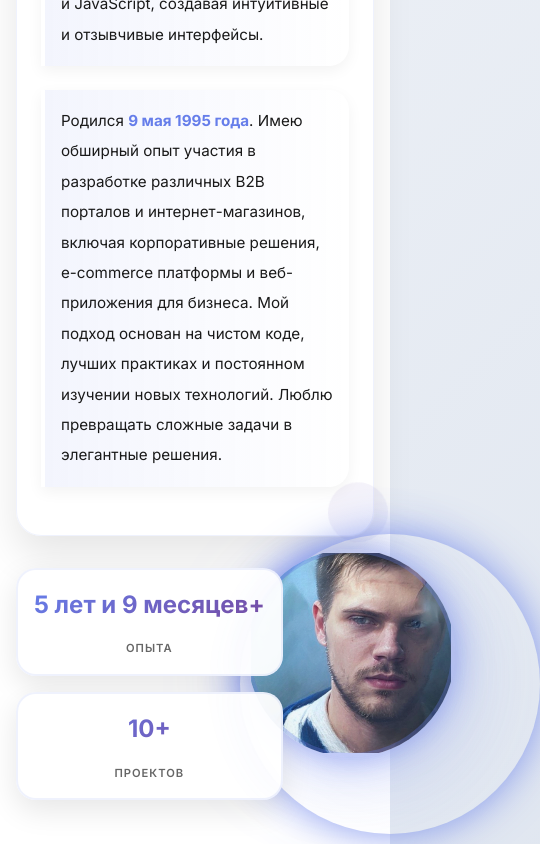
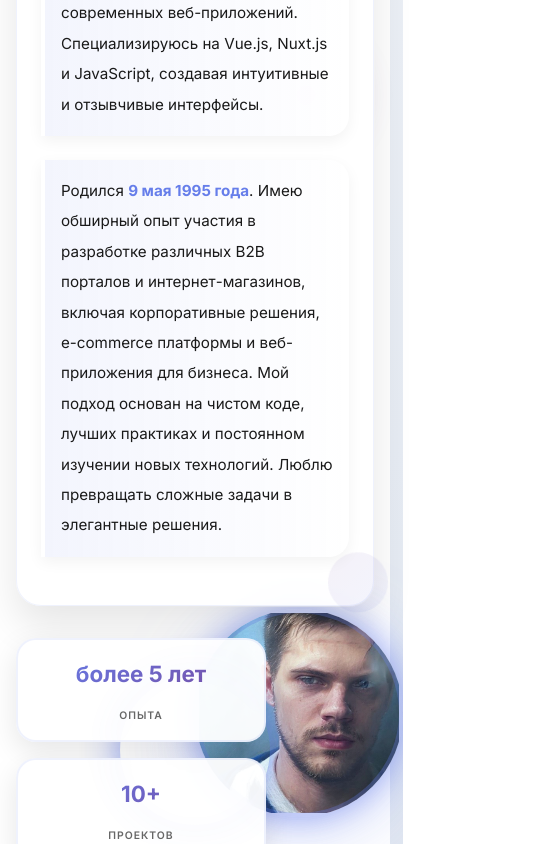
Before and after one commit to ArtemNaronov/portfolio, a Vue app: page / in a window 390 px wide. Shown: the part 1156-2000 px from the top of the page, 540 px wide, since content can reach past the window. Built offline with nearby package versions, Linux system fonts and the light colour scheme.

Commit message:
first commit

```diff
--- a/src/App.vue
+++ b/src/App.vue
@@ -86,7 +86,7 @@
           <div class="about-image animate-on-scroll" data-animation="fadeInRight">
             <div class="stats">
               <div class="stat animate-on-scroll" data-animation="fadeInUp" data-delay="0">
-                <h3>{{ experienceYears }}+</h3>
+                <h3>{{ experienceYears }}</h3>
                 <p>Опыта</p>
               </div>
               <div class="stat animate-on-scroll" data-animation="fadeInUp" data-delay="200">
@@ -413,7 +413,6 @@ export default {
       const diffTime = Math.abs(currentDate - startDate);
       const diffDays = Math.ceil(diffTime / (1000 * 60 * 60 * 24));
       const years = Math.floor(diffDays / 365);
-      const months = Math.floor((diffDays % 365) / 30);
 
       // Склонение для "лет"
       let yearsText = 'лет';
@@ -423,25 +422,16 @@ export default {
         yearsText = 'года';
       }
 
-      // Склонение для "месяцев"
-      let monthsText = 'месяцев';
-      if (months % 10 === 1 && months % 100 !== 11) {
-        monthsText = 'месяц';
-      } else if ([2, 3, 4].includes(months % 10) && ![12, 13, 14].includes(months % 100)) {
-        monthsText = 'месяца';
-      }
-
-      return `${years} ${yearsText} и ${months} ${monthsText}`;
+      return `более ${years} ${yearsText}`;
     },
 
-    // Метод для творительного падежа (с, годами, месяцами)
+    // Метод для творительного падежа (с, годами)
     experienceYearsInstrumental() {
       const startDate = new Date('2019-11-01');
       const currentDate = new Date();
       const diffTime = Math.abs(currentDate - startDate);
       const diffDays = Math.ceil(diffTime / (1000 * 60 * 60 * 24));
       const years = Math.floor(diffDays / 365);
-      const months = Math.floor((diffDays % 365) / 30);
 
       // Склонение для "годами" (творительный падеж)
       let yearsText = 'годами';
@@ -451,15 +441,7 @@ export default {
         yearsText = 'годами';
       }
 
-      // Склонение для "месяцами" (творительный падеж)
-      let monthsText = 'месяцами';
-      if (months % 10 === 1 && months % 100 !== 11) {
-        monthsText = 'месяцем';
-      } else if ([2, 3, 4].includes(months % 10) && ![12, 13, 14].includes(months % 100)) {
-        monthsText = 'месяцами';
-      }
-
-      return `${years} ${yearsText} и ${months} ${monthsText}`;
+      return `более ${years} ${yearsText}`;
     }
   },
   mounted() {
--- a/src/style.scss
+++ b/src/style.scss
@@ -550,6 +550,7 @@ body {
   color: $text-white;
   text-align: center;
   padding: $spacing-xxl 0;
+  padding-top: calc($spacing-xxl + 80px); // Добавляем отступ для header
   position: relative;
   overflow: hidden;
 
@@ -865,8 +866,8 @@ section {
       content: '';
       position: absolute;
       top: 60%;
-      left: 50%;
-      transform: translate(-50%, -50%);
+      right: 0;
+      transform: translateY(-50%);
       width: 500px;
       height: 500px;
       background:
@@ -1030,6 +1031,7 @@ section {
   justify-content: flex-end;
   gap: $spacing-xl;
   flex-direction: column;
+  width: 100%;
 
   .stat {
     background: $text-white;
@@ -1037,6 +1039,7 @@ section {
     padding: $spacing-xl $spacing-lg;
     text-align: center;
     min-width: 200px;
+    width: 100%;
     position: relative;
     overflow: hidden;
     @include box-shadow($shadow-dark, 10px, 30px);
@@ -1146,7 +1149,9 @@ section {
 
       @media (max-width: 768px) {
         left: 50%;
-        transform: translate(15%, -50%);
+        transform: translate(-50%, -50%);
+        width: 200px;
+        height: 200px;
       }
     }
 
@@ -1814,6 +1819,7 @@ section {
 
   .hero {
     padding: $spacing-xl 0;
+    padding-top: calc($spacing-xl + 70px); // Меньший отступ для мобильных
     min-height: 90vh;
 
     .hero-content {
@@ -1903,12 +1909,19 @@ section {
       }
 
       .about-image {
+        display: flex;
+        justify-content: center;
+        align-items: flex-start;
+
         .stats {
           flex-direction: column;
           gap: $spacing-md;
+          width: 100%;
+          max-width: 300px;
 
           .stat {
-            min-width: 140px;
+            min-width: auto;
+            width: 100%;
             padding: $spacing-md $spacing-sm;
 
             h3 {
@@ -2103,11 +2116,17 @@ section {
       }
 
       .about-image {
+        display: flex;
+        justify-content: center;
+
         .stats {
           gap: $spacing-sm;
+          width: 100%;
+          max-width: 280px;
 
           .stat {
-            min-width: 120px;
+            min-width: auto;
+            width: 100%;
             padding: $spacing-sm;
 
             h3 {
@@ -2347,6 +2366,54 @@ section {
   }
 }
 
+// Very small screens
+@media (max-width: 480px) {
+  .about {
+    .about-content {
+      grid-template-columns: 1fr;
+      gap: $spacing-lg;
+
+      &::before {
+        width: 200px;
+        height: 200px;
+        top: 85%;
+        right: 0;
+        transform: translateY(-50%);
+      }
+
+      &::after {
+        width: 100px;
+        height: 100px;
+        top: 20%;
+        right: 5%;
+      }
+
+      .about-image {
+        &::before {
+          width: 150px;
+          height: 150px;
+        }
+
+        .stats {
+          max-width: 250px;
+
+          .stat {
+            padding: $spacing-sm;
+
+            h3 {
+              font-size: 1.4rem;
+            }
+
+            p {
+              font-size: 0.65rem;
+            }
+          }
+        }
+      }
+    }
+  }
+}
+
 // Landscape mobile styles
 @media (max-width: 768px) and (orientation: landscape) {
   .hero {
```
